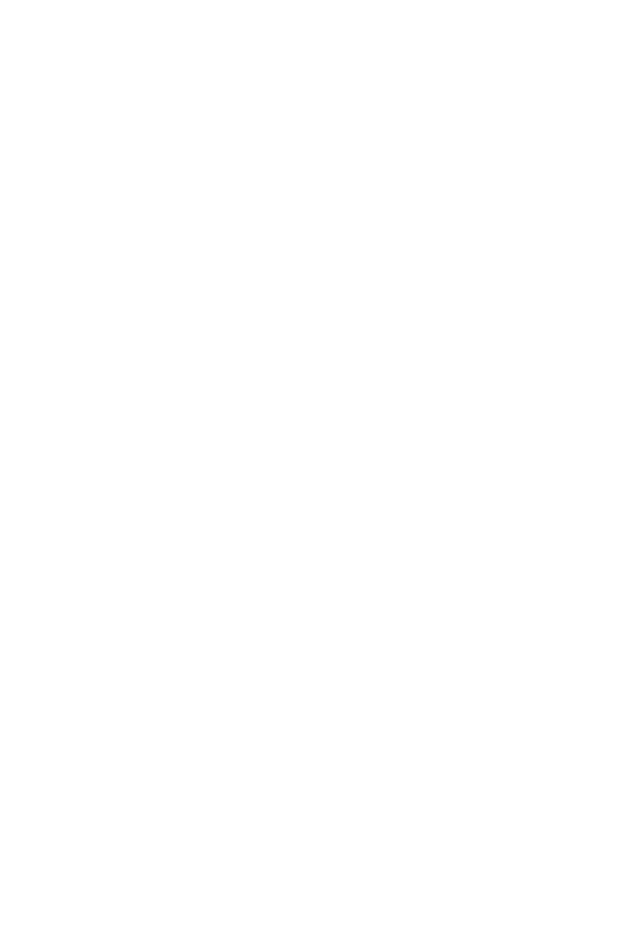
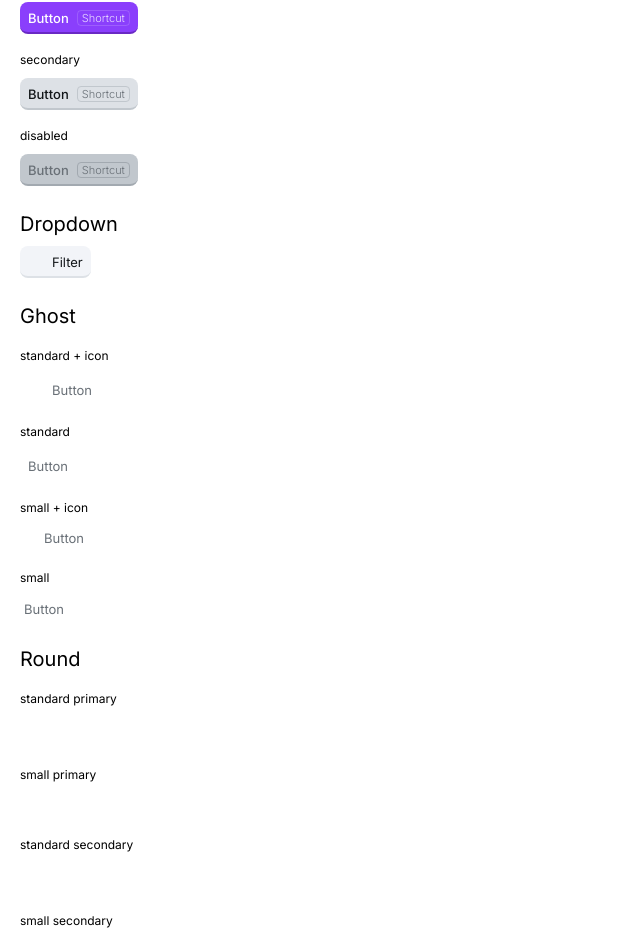
Before and after one commit to kdubrovsky/kanban-app, a React (Vite) app: page / in a window 1280 px wide. Shown: the part 178-1130 px from the top of the page, without its empty margins (0-640 px from the left). Before the commit the page ends 800 px from the top, so only its background shows below. Built offline with nearby package versions, Linux system fonts and the light colour scheme.

Commit message:
Add button examples in App

```diff
--- a/src/App.jsx
+++ b/src/App.jsx
@@ -8,16 +8,102 @@
 
     return (
         <>
+            <h1>UI/Button</h1>
+            <div>
+                <h2>Main</h2>
+                <h3>primary</h3>
+                <Button
+                    style='main'
+                    priority='primary'
+                    shortcut='Shortcut'
+                    onClick={dummyHandler}
+                    title='Button'
+                />
+                <h3>secondary</h3>
                 <Button
                     style='main'
                     priority='secondary'
-                size='standard'
                     shortcut='Shortcut'
-                icon='search'
+                    onClick={dummyHandler}
+                    title='Button'
+                />
+                <h3>disabled</h3>
+                <Button
+                    style='main'
+                    priority='secondary'
+                    shortcut='Shortcut'
                     onClick={dummyHandler}
                     title='Button'
                     disabled={true}
                 />
+                <h2>Dropdown</h2>
+                <Button
+                    style='dropdown'
+                    icon='filter'
+                    onClick={dummyHandler}
+                    title='Filter'
+                />
+                <h2>Ghost</h2>
+                <h3>standard + icon</h3>
+                <Button
+                    style='ghost'
+                    icon='fake'
+                    onClick={dummyHandler}
+                    title='Button'
+                />
+                <h3>standard</h3>
+                <Button
+                    style='ghost'
+                    onClick={dummyHandler}
+                    title='Button'
+                />
+                <h3>small + icon</h3>
+                <Button
+                    style='ghost'
+                    size='small'
+                    icon='fake'
+                    onClick={dummyHandler}
+                    title='Button'
+                />
+                <h3>small</h3>
+                <Button
+                    style='ghost'
+                    size='small'
+                    onClick={dummyHandler}
+                    title='Button'
+                />
+                <h2>Round</h2>
+                <h3>standard primary</h3>
+                <Button
+                    style='round'
+                    priority='primary'
+                    icon='fake'
+                    onClick={dummyHandler}
+                />
+                <h3>small primary</h3>
+                <Button
+                    style='round'
+                    priority='primary'
+                    size='small'
+                    icon='fake'
+                    onClick={dummyHandler}
+                />
+                <h3>standard secondary</h3>
+                <Button
+                    style='round'
+                    priority='secondary'
+                    icon='fake'
+                    onClick={dummyHandler}
+                />
+                <h3>small secondary</h3>
+                <Button
+                    style='round'
+                    priority='secondary'
+                    size='small'
+                    icon='fake'
+                    onClick={dummyHandler}
+                />
+            </div>
         </>
     )
 }
--- a/src/css/debug.css
+++ b/src/css/debug.css
@@ -1,3 +1,24 @@
 body {
     padding: 20px;
 }
+
+h1 {
+    font-weight: 500;
+    font-size: 32px;
+    line-height: 40px;
+    margin: 24px 0px;
+}
+
+h2 {
+    font-weight: 400;
+    font-size: 20px;
+    line-height: 28px;
+    margin: 24px 0 8px 0;
+}
+
+h3 {
+    font-weight: 400;
+    font-size: 12px;
+    line-height: 20px;
+    margin: 16px 0 8px 0;
+}
```
Lines whose indentation alone changed are shown as unchanged.
